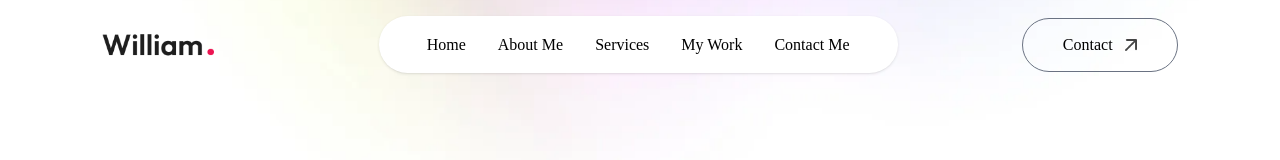
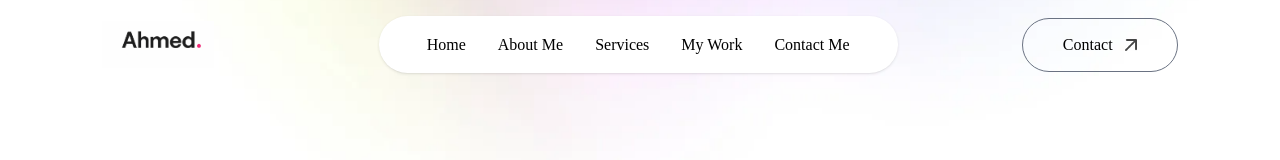
Before and after one commit to Ahmed-N-Othman/MyPortfoilo, a Next.js app: page / in a window 1280 px wide. Shown: the top 160 px of the page. Built offline with nearby package versions, Linux system fonts and the light colour scheme; a web font is replaced by a local one.

Commit message:
update project

```diff
--- a/public/assets/assets.js
+++ b/public/assets/assets.js
@@ -35,6 +35,8 @@ import right_arrow from './right-arrow.png';
 import send_icon from './send-icon.png';
 import right_arrow_bold from './right-arrow-bold.png';
 import right_arrow_bold_dark from './right-arrow-bold-dark.png';
+import logoName from "./logoName.png"
+
 
 export const assets = {
     user_image,
@@ -65,6 +67,7 @@ export const assets = {
     menu_black,
     menu_white,
     close_black,
+    logoName,
     close_white,
     web_icon,
     mobile_icon,
--- a/src/app/_components/Footer/Footer.jsx
+++ b/src/app/_components/Footer/Footer.jsx
@@ -7,7 +7,7 @@ export default function Footer() {
     <div className="mt-20">
       <div className="text-center">
         <Image
-          src={assets.logo}
+          src={assets.logoName}
           alt="logo"
           className="
         w-36 mx-auto mb-2"
--- a/src/app/_components/Navbar/Navbar.jsx
+++ b/src/app/_components/Navbar/Navbar.jsx
@@ -35,9 +35,9 @@ export default function Navbar() {
       >
         <a>
           <Image
-            src={assets.logo}
+            src={assets.logoName}
             className="w-28 cursor-pointer mr-14"
-            alt={assets.logo}
+            alt={assets.logoName}
           />
         </a>
         <ul
```
Also changed, not shown: public/assets/logoName.png (added).
